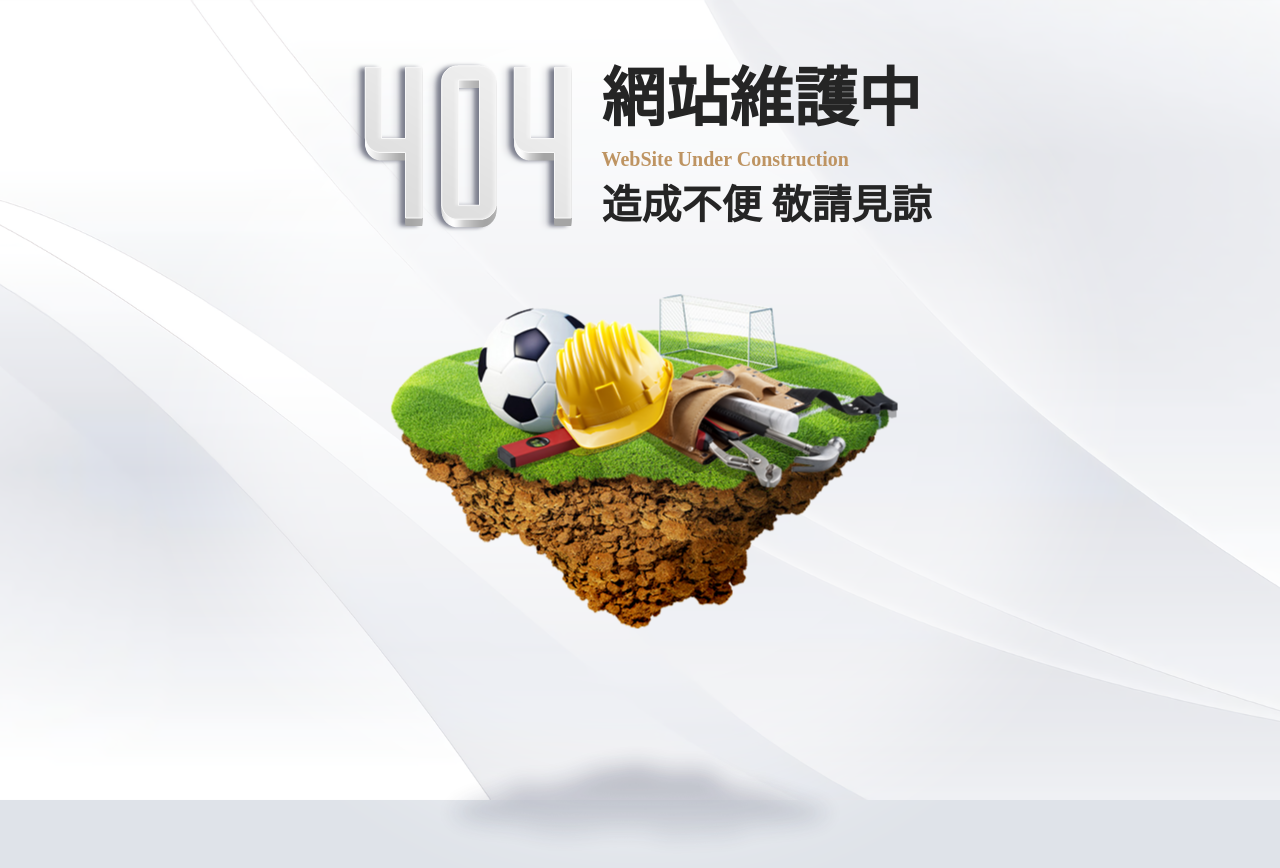
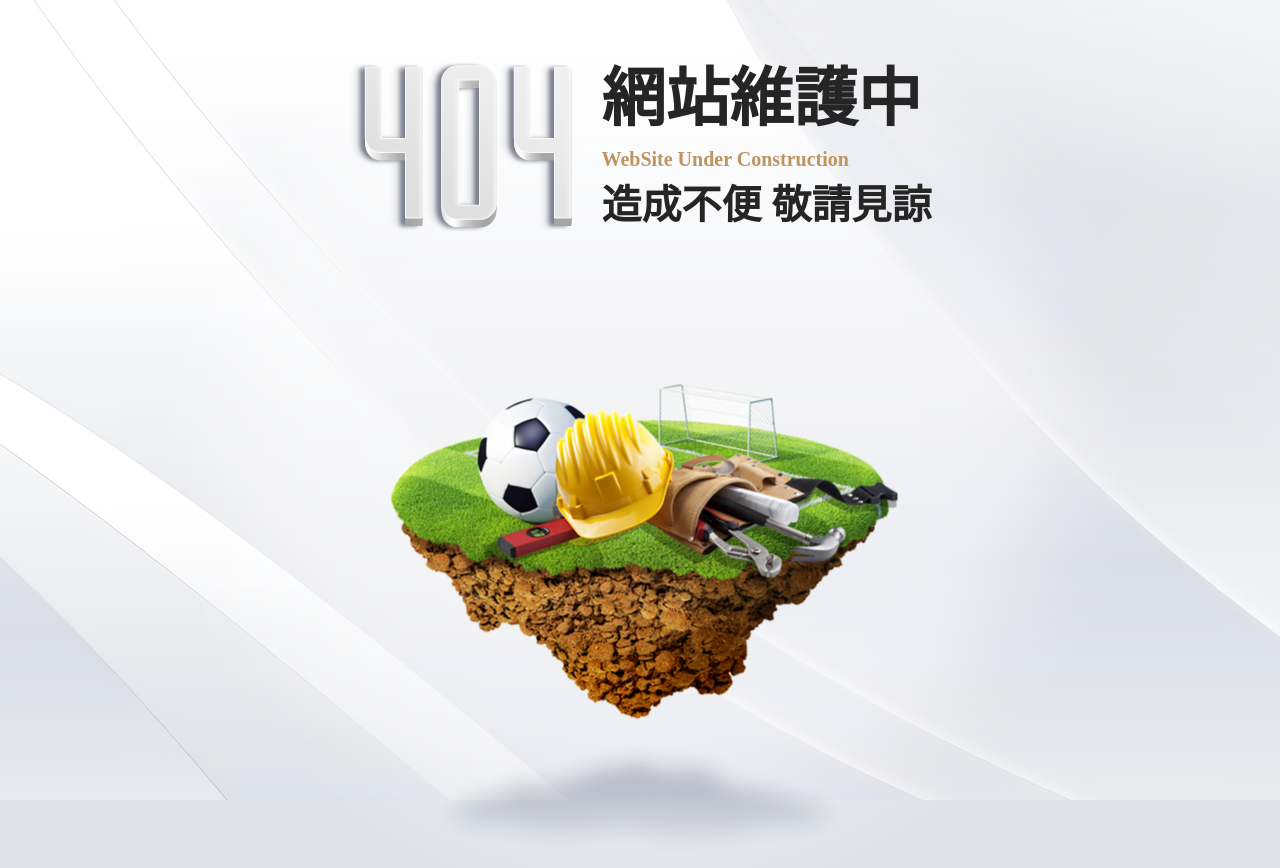
Before and after one commit to zbc951/404_ball_001, a plain HTML site: page index.html in a window 1280 px wide. Drawn offline with nearby package versions, Linux system fonts and the light colour scheme; a web font is replaced by a local one.

Commit message:
113-0321-1_N

```diff
--- a/index.html
+++ b/index.html
@@ -7,7 +7,7 @@
     <link rel="stylesheet" href="./css/style.css">
 </head>
 <body>
-    <main>
+    <div class="container">
         <div class="maintain">
             <div class="logo">
                 <img src="./img/404txt.png" alt="">
@@ -24,7 +24,7 @@
         </div>
         <div class="shadow"></div>
         <div class="light"></div>
-    </main>
+    </div>
     <div class="bg"></div>
 </body>
 <script src="https://cdn.jsdelivr.net/npm/gsap@3.12.5/dist/gsap.min.js"></script>
--- a/scss/_imgStyle.scss
+++ b/scss/_imgStyle.scss
@@ -1,24 +1,23 @@
 body .bg {
-    background: url('../img/bg.png') no-repeat  center;
-    background-size: cover;
+    background: url('../img/bg.png') no-repeat top center;
 }
 
-body main .land {
+body .container .land {
     background: url('../img/footBall.png') no-repeat center;
     background-size: contain;
 }
-body main .land .tool {
+body .container .land .tool {
     background: url('../img/toolpng.png') no-repeat center;
     background-size: contain;
 }
 
-body main .light {
+body .container .light {
     background: url('../img/light.png') no-repeat center;
     background-size: contain;
 }
 
 
-body main .shadow{
+body .container .shadow{
     background: url('../img/sd.png') no-repeat center;
     background-size: contain;
 }
--- a/scss/_main.scss
+++ b/scss/_main.scss
@@ -12,7 +12,11 @@ html {
         margin: auto;
         overflow: hidden;
 
-        main {
+        .container {
+            width: 1000px;
+            height: 100%;
+            margin: 0 auto;
+            position: relative;
             padding: 60px 0;
 
             .maintain {
@@ -40,23 +44,8 @@ html {
                 // text
                 .maintainTextBox {
                     flex-shrink: 0;
-                    animation: top 1s linear 0.2s 1;
+                    animation: top1 1s linear 0.2s 1;
                     animation-fill-mode: backwards;
-
-                    @keyframes top {
-
-                        0% {
-                            opacity: 0;
-                        }
-
-                        50% {
-                            opacity: 0.8;
-                        }
-
-                        100% {
-                            opacity: 1;
-                        }
-                    }
 
                     .maintainText {
                         font-weight: bold;
@@ -90,6 +79,76 @@ html {
                 text-align: center;
                 animation: info 2s linear 1s infinite;
                 animation-fill-mode: backwards;
+            }
+
+            .land {
+                width: 499px;
+                height: 335px;
+                position: absolute;
+                top: 530px;
+                left: 50%;
+                transform: translateX(-50%);
+                animation: bounceY 8s linear 2s infinite,opacity1 2s linear 2s 1;
+                animation-fill-mode: backwards;
+                z-index: -1;
+
+                .tool {
+                    width: 415px;
+                    height: 178px;
+                    position: absolute;
+                    top: 26px;
+                    left: 92px;
+                    animation-fill-mode: backwards;
+                }
+            }
+            .shadow {
+                width: 412px;
+                height: 119px;
+                position: absolute;
+                top: 800px;
+                left: 50%;
+                animation: shadow 8s linear 2s infinite;
+                animation-fill-mode: backwards;
+                z-index: -2;
+            }
+
+            .light {
+                width: 1101px;
+                height: 956px;
+                position: absolute;
+                top: 0;
+                left: 50%;
+                transform: translateX(-50%);
+                z-index: -3;
+            }
+        }
+
+        .bg {
+            width: 100%;
+            height: 100%;
+            position: absolute;
+            top: 0;
+            left: 0;
+            z-index: -99;
+        }
+    }
+}
+
+
+@keyframes top1 {
+
+    0% {
+        opacity: 0;
+    }
+
+    50% {
+        opacity: 0.8;
+    }
+
+    100% {
+        opacity: 1;
+    }
+}
 
 @keyframes info {
 
@@ -105,18 +164,6 @@ html {
         opacity: 0;
     }
 }
-            }
-
-            .land {
-                width: 499px;
-                height: 335px;
-                position: absolute;
-                top: 55%;
-                left: 50%;
-                transform: translate(-50%,-50%);
-                animation: bounceY 8s linear 2s infinite,opacity1 2s linear 2s 1;
-                animation-fill-mode: backwards;
-                z-index: -1;
 
 @keyframes opacity1 {
     0% {
@@ -153,24 +200,6 @@ html {
     }
 }
 
-                .tool {
-                    width: 415px;
-                    height: 178px;
-                    position: absolute;
-                    top: 26px;
-                    left: 92px;
-                    animation-fill-mode: backwards;
-                }
-            }
-            .shadow {
-                width: 412px;
-                height: 119px;
-                position: absolute;
-                top: 800px;
-                left: 50%;
-                animation: shadow 8s linear 2s infinite;
-                animation-fill-mode: backwards;
-                z-index: -2;
 
 @keyframes shadow {
 
@@ -197,26 +226,3 @@ html {
         opacity: 0;
     }
 }
-            }
-
-            .light {
-                width: 1101px;
-                height: 956px;
-                position: absolute;
-                top: 0;
-                left: 50%;
-                transform: translateX(-50%);
-                z-index: -3;
-            }
-        }
-
-        .bg {
-            width: 100%;
-            height: 100%;
-            position: absolute;
-            top: 0;
-            left: 0;
-            z-index: -99;
-        }
-    }
-}
```
Also changed, not shown: css/style.css. Lines whose indentation alone changed are shown as unchanged.
